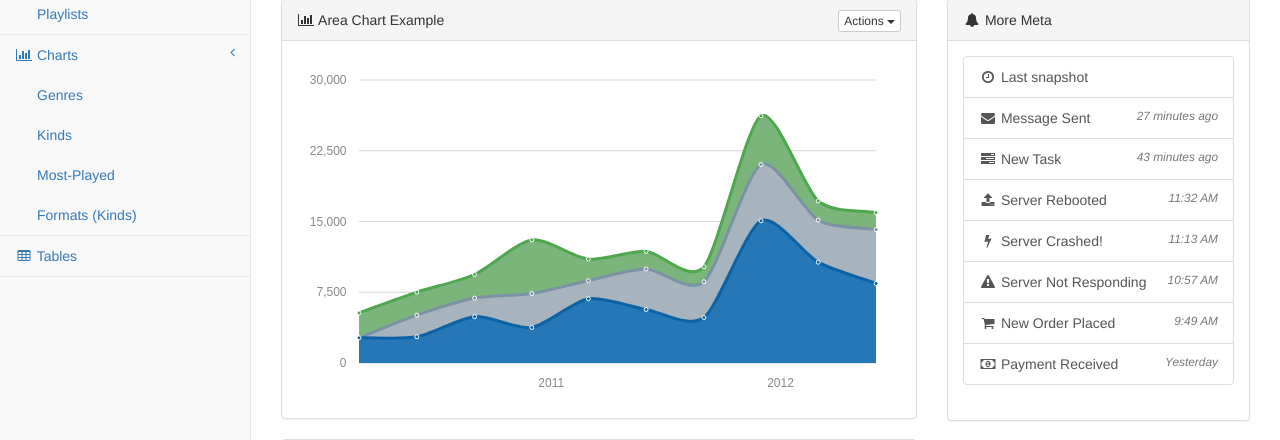
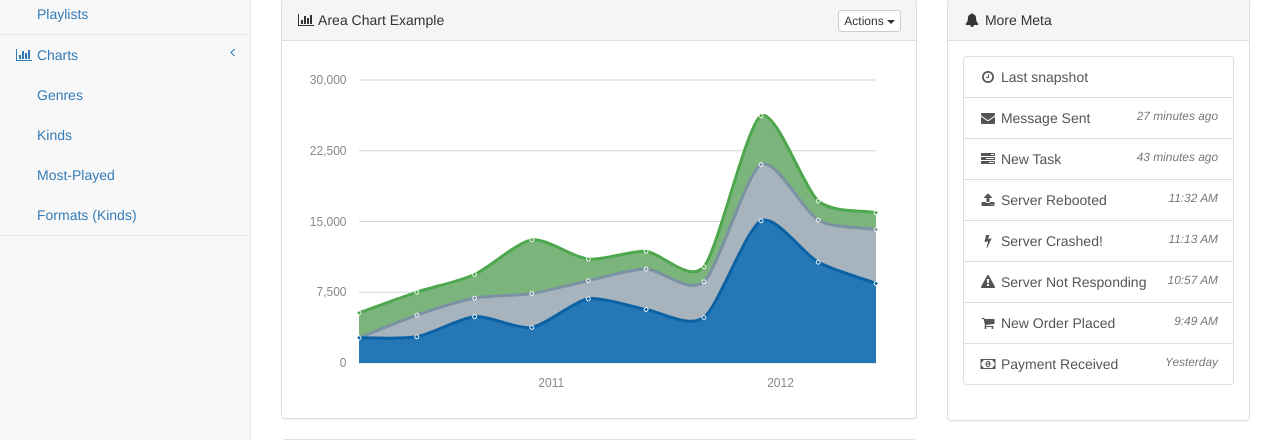
Before and after one commit to shacker/tunedex, a Django app: page / in a window 1280 px wide. Shown: the part 323-763 px from the top of the page. Run offline with Django 3.2, Linux system fonts and the light colour scheme; data comes from the database, SQL or seed files in the repository; grey boxes labelled with a size stand in for pictures from a placeholder-image service; data that the repository does not hold is empty; some libraries are stand-ins or nearby versions.

Commit message:
Remove stub link to Tables

```diff
--- a/pyrex/templates/base.html
+++ b/pyrex/templates/base.html
@@ -321,11 +321,6 @@
                             </ul>
                             <!-- /.nav-second-level -->
                         </li>
-                        <li>
-                            <a href="{% static "theme/pagestables.html" %}"><i class="fa fa-table fa-fw"></i> Tables</a>
-                        </li>
-
-
                     </ul>
                 </div>
                 <!-- /.sidebar-collapse -->
```
